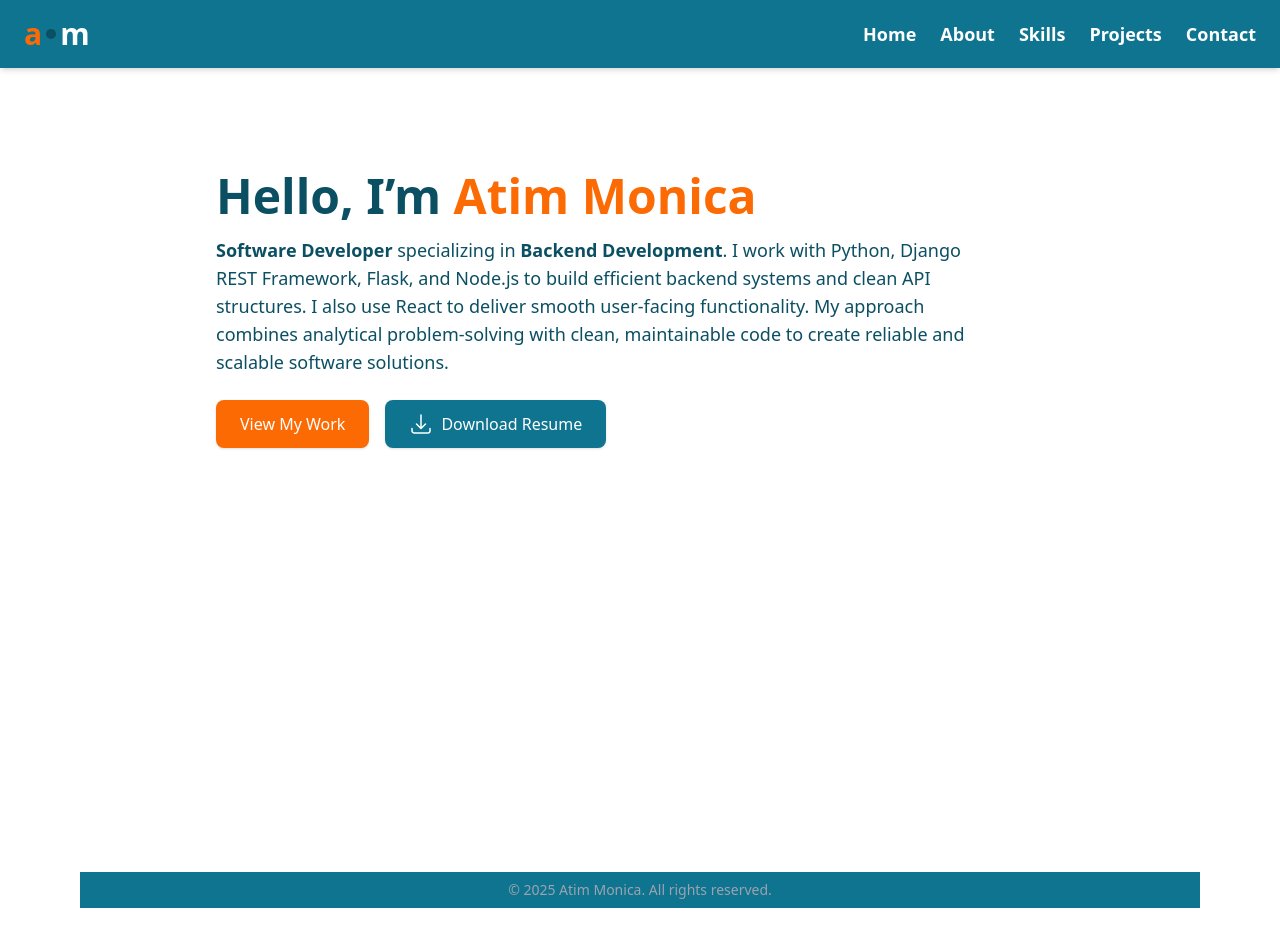
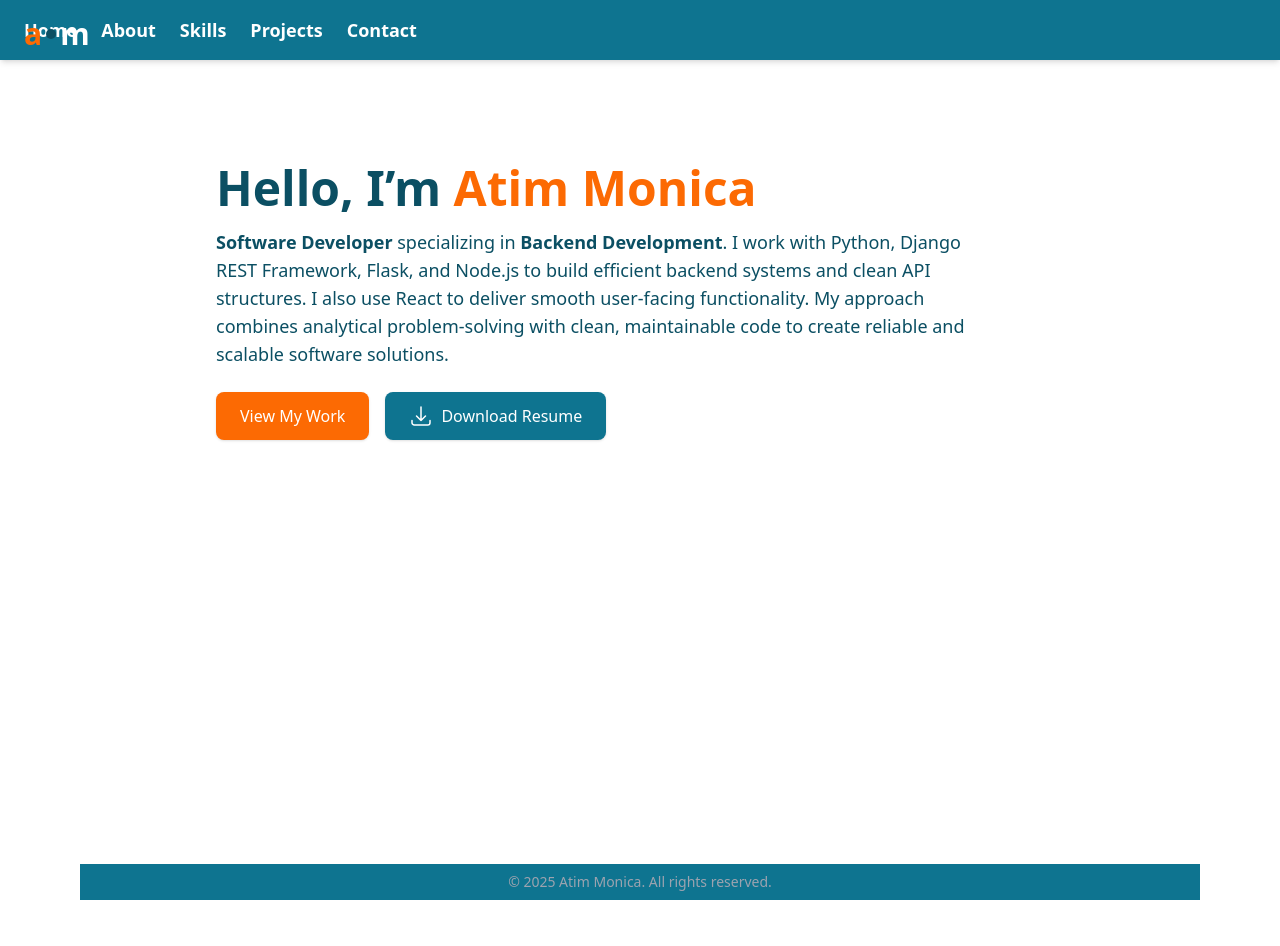
Before and after one commit to AtimMonicaPortfolio/frontend, a React app: page /frontend/ in a window 1280 px wide. Built offline with nearby package versions, Linux system fonts and the light colour scheme; the HTML template or start-up script is replaced by a standard one.

Commit message:
adjusted the logo

```diff
--- a/src/components/navbar.jsx
+++ b/src/components/navbar.jsx
@@ -8,7 +8,7 @@ export default function Navbar() {
     <nav className="bg-tealBlue text-white py-4 px-6 flex justify-between items-center shadow-md">
 
       {/* Logo */}
-      <div className="flex items-center gap-1 font-extrabold">
+      <div className="fixed top-4 left-6 flex items-center gap-1 font-extrabold z-50">
         <span className="text-tigerGold text-3xl">a</span>
         <span className="flex items-center">
           <svg
@@ -21,6 +21,7 @@ export default function Navbar() {
         </span>
         <span className="text-white text-3xl">m</span>
       </div>
+
 
       {/* HAMBURGER BUTTON – shows only on mobile */}
       <button
```
